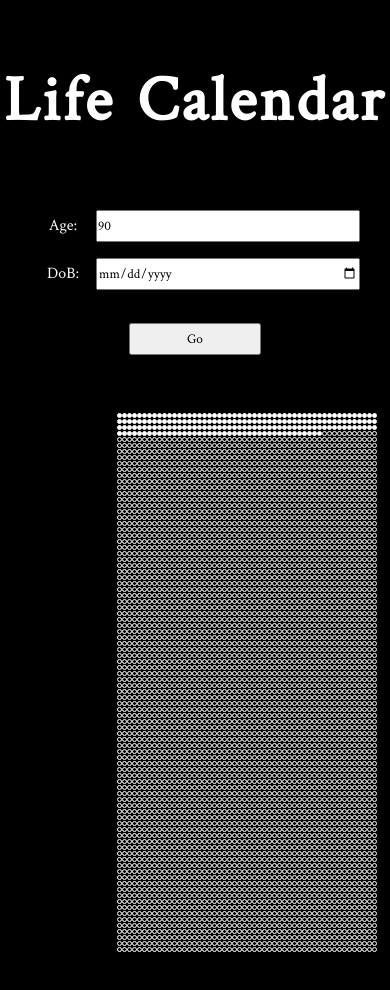
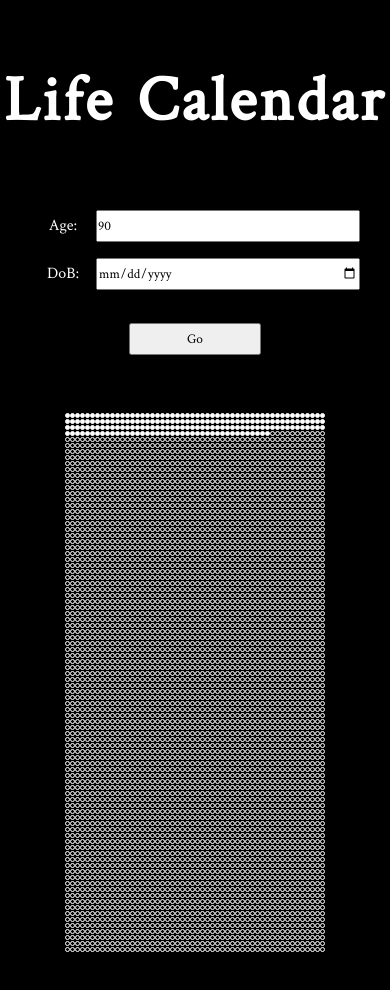
Before and after one commit to coolas-shaun/Your-Life-Calendar, a React (Create React App) app: page / in a window 390 px wide. Both pictures are taken after typing "2020-01-15" into the empty fields and a click on the button "Go". Shown: the top 990 px of the page. Built offline with nearby package versions, Linux system fonts and the light colour scheme.

Commit message:
Functionality completed

```diff
--- a/src/App.js
+++ b/src/App.js
@@ -3,13 +3,14 @@ import CalculateWeeks from "./utils/CalculateWeeks";
 import Calendar from "./Calendar";
 import "./App.css";
 
-let weeks = 0
+// let weeks = 0
 let dateOfBirth = ""
 function App() {
 
 const [age, setAge] = useState(90)
 const [calendar,setCalendar] = useState(false)
 const dobValue = useRef(0)
+const [weeks,setWeeks] = useState(0)
 // console.log(dobValue&&'true')
 
 const sendData = (event)=>{
@@ -19,7 +20,7 @@ const sendData = (event)=>{
   dateOfBirth = dobValue.current.value
   dobValue.current.value = null
   console.log(dateOfBirth);
-  weeks = CalculateWeeks(dateOfBirth)
+  setWeeks(CalculateWeeks(dateOfBirth))
   console.log(weeks);
   setCalendar(true)
 }
--- a/src/Calendar.css
+++ b/src/Calendar.css
@@ -24,3 +24,9 @@ li{
 .used-week{
     background-color: white;
 }
+
+@media screen and (max-width:550px){
+    .calendar-container{
+        width: fit-content;
+    }
+}
--- a/src/Calendar.js
+++ b/src/Calendar.js
@@ -6,6 +6,7 @@ function Calendar(props){
     let{numberOfWeeks,age} = props
     console.log(props)
     let totalWeeks = age*52;
+    console.log('total weeks:'+totalWeeks)
     return <div className="calendar-container">
             {createWeeks(totalWeeks,numberOfWeeks).map(week=>{
                 return week
```
